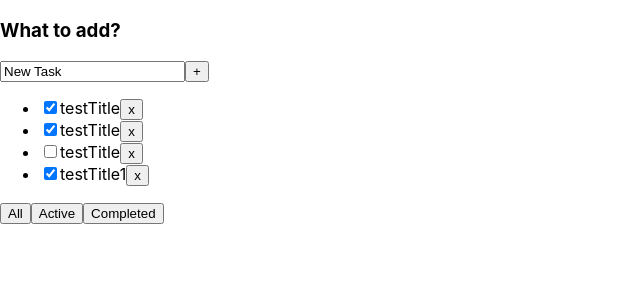
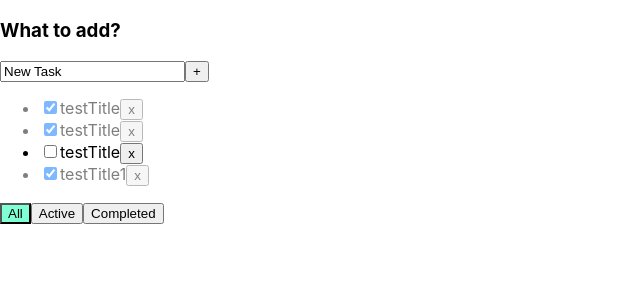
Before and after one commit to tokarev00/todo-list, a React (Create React App) app: page / in a window 1280 px wide. Shown: the top 300 px of the page, without its empty margins (0-640 px from the left). Built offline with nearby package versions, Linux system fonts and the light colour scheme.

Commit message:
lesson 4

```diff
--- a/src/App.css
+++ b/src/App.css
@@ -36,3 +36,16 @@
     transform: rotate(360deg);
   }
 }
+
+.error {
+  border: red 1px solid;
+}
+.error-message {
+  color: red;
+}
+.active-filter {
+  background-color: aquamarine;
+}
+.is-done {
+  opacity: 0.5;
+}
--- a/src/App.tsx
+++ b/src/App.tsx
@@ -29,6 +29,13 @@
     function changeFilter(value: FilterValuesType) {
         setFilter(value);
     }
+    function changeStatus (taskId: string, isDone : boolean ) : void {
+       let task = tasks.find((task) => task.id === taskId);
+        if (task) {
+            task.isDone = isDone;
+        }
+        setTasks([...tasks]);
+    }
     let tasksForTodoList = tasks;
 
     if (filter === "completed"){
@@ -46,6 +53,8 @@
                 removeTask={removeTask}
                 addTask={addTask}
                 changeFilter={changeFilter}
+                changeTaskStatus={changeStatus}
+                filter={ filter}
             />
         </div>);
 }
--- a/src/TodoList.tsx
+++ b/src/TodoList.tsx
@@ -1,5 +1,6 @@
 import React, {useState} from "react";
 import {FilterValuesType} from "./App";
+
 export type TaskType = {
     id: string
     title: string
@@ -11,20 +12,28 @@
     removeTask: (id: string) => void
     addTask: (title: string) => void
     changeFilter: (value: FilterValuesType) => void
+    changeTaskStatus: (taskId: string, isDone: boolean) => void
+    filter: FilterValuesType
 }
 
 export function TodoList(props: PropsType) {
 
     const [newTaskTitle, setNewTaskTitle] = useState('New Task');
-
+    const [error, setError] = useState<string | null>(null);
     const inputOnChange = (event: React.ChangeEvent<HTMLInputElement>): void => {
         setNewTaskTitle(event.target.value);
     }
-    const addNewTask = ():void => {
-        props.addTask(newTaskTitle);
+    const addNewTask = (): void => {
+        if (newTaskTitle.trim() === '') {
+            setError('Title is required');
+        }else {
+            setError(null);
+            props.addTask(newTaskTitle.trim());
+        }
         setNewTaskTitle('');
     }
     const onKeyPressHandler = (event: React.KeyboardEvent<HTMLInputElement>): void => {
+        setError(null);
         if (event.key === "Enter") {
             addNewTask()
         }
@@ -40,16 +49,21 @@
                     type="text"
                     onChange={inputOnChange}
                     onKeyPress={onKeyPressHandler}
-                    value={newTaskTitle}/>
+                    value={newTaskTitle}
+                    className={error ? 'error' : ''}
+                />
                 <button onClick={addNewTask}>+</button>
-
+                {error && <div className='error-message'>{error}</div>}
             </div>
             <ul>
                 {
                     props.tasks.map(task => {
                         const onRemoveHandler = () => props.removeTask(task.id)
-                        return <li key={task.id}>
-                            <input type="checkbox" checked={task.isDone}/>
+                            const onChangeHandler = (event: React.ChangeEvent<HTMLInputElement>) : void => {
+                                props.changeTaskStatus(task.id, event.target.checked);
+                            }
+                        return <li key={task.id} className={task.isDone ? 'is-done' : ''}>
+                            <input type="checkbox" onChange={onChangeHandler} checked={task.isDone}/>
                             <span>{task.title}</span>
                             <button onClick={onRemoveHandler}>x</button>
                         </li>
@@ -59,9 +73,9 @@
                 }
             </ul>
             <div>
-                <button onClick={onAllClickHandler}>All</button>
-                <button onClick={onActiveClickHandler}>Active</button>
-                <button onClick={onCompletedClickHandler}>Completed</button>
+                <button className={props.filter === 'all' ? 'active-filter' : ''} onClick={onAllClickHandler}>All</button>
+                <button className={props.filter === 'active' ? 'active-filter' : ''} onClick={onActiveClickHandler}>Active</button>
+                <button className={props.filter === 'completed' ? 'active-filter' : ''} onClick={onCompletedClickHandler}>Completed</button>
             </div>
         </div>
     );
```
